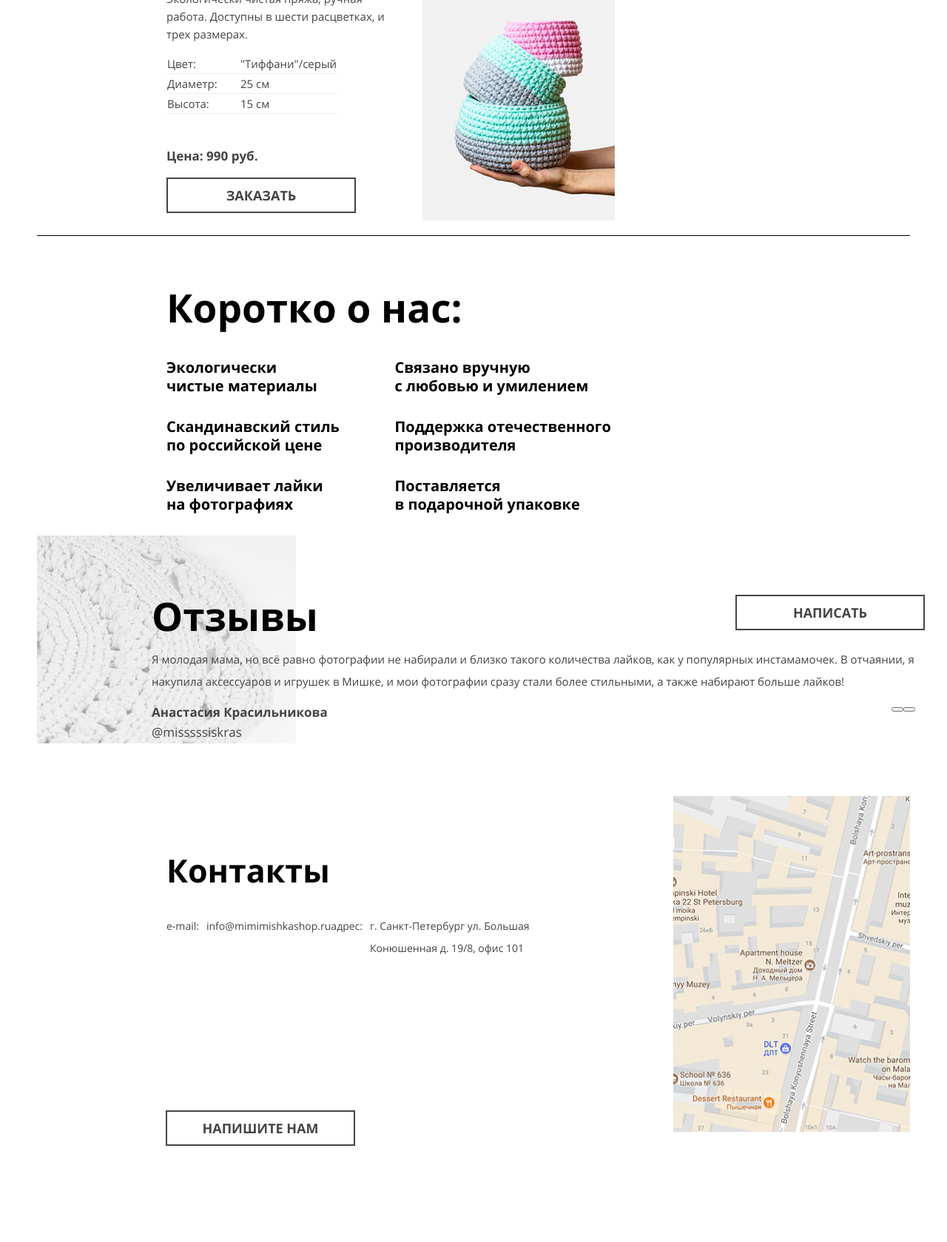
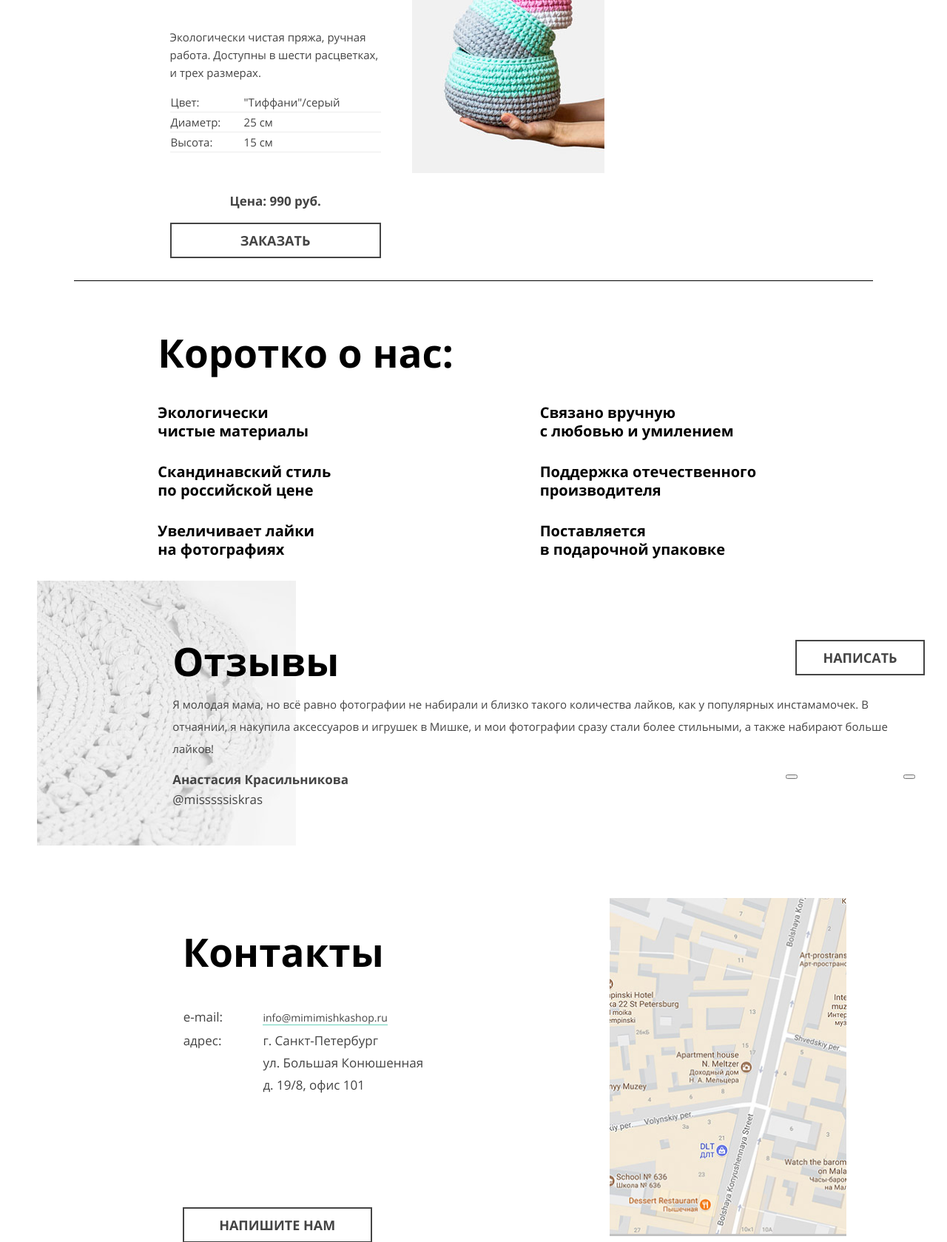
Before and after one commit to Olia-lia/1543349-mishka-21, a website: page source/index.html in a window 1280 px wide. Shown: the part 724-2403 px from the top of the page at 74% size. Drawn offline with nearby package versions, Linux system fonts and the light colour scheme; files that its build step writes are made by us from their sources.

Commit message:
исправлена сетка главной страницы

```diff
--- a/source/index.html
+++ b/source/index.html
@@ -11,10 +11,13 @@
     <header class="page-header">
       <div class="page-header__index">
           <div class="page-header__logo">
-            <a href=""><img src="img/mishka-logo-mobile.svg" width="86" height="35" alt="логотип магазина Мишка"></a>
+            <picture>
+              <source media="(min-width: 1150px)" srcset="img/mishka-logo-desktop.svg">
+              <source media="(min-width: 768px)" srcset="img/mishka-logo-tablet.svg">
+              <img src="img/mishka-logo-mobile.svg" width="86" height="35" alt="логотип магазина Мишка"></a>
           </div>
-          <button class="main-nav__toggle main-nav--closed main-nav--nojs" type="button" aria-label="Открыть меню"></button>
-          <nav class="main-nav">
+          <button class="main-nav__toggle main-nav__toggle--closed main-nav__toggle--nojs" type="button" aria-label="Открыть меню"></button>
+          <nav class="main-nav main-nav--opened main-nav--nojs">
             <ul class="main-nav__list">
               <li class="main-nav__item"><a href="catalog.html" class="main-nav__link main-nav__link--catalog">Каталог товаров</a></li>
               <li class="main-nav__item"><a href="form.html" class="main-nav__link main-nav__link--order">Вязание на заказ</a></li>
@@ -42,25 +45,31 @@
         <div class="featured__wrapper">
           <div class="featured__wrapper-inner">
             <h2 class="featured__title section-title">Вязаные корзинки</h2>
-            <span class="featured__label">Товар недели</span>
+            <div class="featured__label"><span >Товар<br> недели</span></div>
             <div class="featured__description description">
               <p class="description__text">Экологически чистая пряжа, ручная работа. Доступны в шести расцветках, и трех размерах.</p>
               <table class="description__list">
                 <tr class="description__item">
                   <td class="description__parametr">Цвет:</td>
-                  <td>"Тиффани"/серый</td>
+                  <td class="description__value">"Тиффани"/серый</td>
                 </tr>
                 <tr class="description__item">
                   <td class="description__parametr">Диаметр:</td>
-                  <td>25 см</td>
+                  <td class="description__value">25 см</td>
                 </tr>
                 <tr class="description__item">
                   <td class="description__parametr">Высота:</td>
-                  <td>15 см</td>
+                  <td class="description__value">15 см</td>
                 </tr>
               </table>
             </div>
-            <div class="featured__picture"><img src="img/triple-set-mobile 1.jpg" width="260" height="315" alt=""></div>
+            <div class="featured__picture">
+              <picture>
+                <source media="(min-width: 1150px)" srcset="img/triple-set-desktop 1.jpg">
+                <source media="(min-width: 768px)" srcset="img/triple-set-tablet 1.jpg">
+                <img src="img/triple-set-mobile 1.jpg" width="260" height="315" alt="">
+              </picture>
+            </div>
             <div class="featured__order-wrapper">
               <p class="featured__price">Цена: 990 руб.</p>
               <a class="featured__link button">Заказать</a>
@@ -125,21 +134,19 @@
           <div class="contacts__container-inner">
 
             <h2 class="contacts__title">Контакты</h2>
-            <ul class="contacts__list">
-              <li class="contacts__item">
-                <p class="contacts__text contacts__text--name">e-mail:</p>
-                <p class="contacts__text contacts__text--value"><a class="contacts__link" href="mailto:info@mimimishkashop.ru">info@mimimishkashop.ru</a></p>
-              </li>
-              <li class="contacts__item">
-                <p class="contacts__text contacts__text--name">адрес:</p>
-                <p class="contacts__text contacts__text--value">г. Санкт-Петербург ул. Большая Конюшенная д. 19/8, офис 101</p>
-              </li>
-            </ul>
+            <table class="contacts__list">
+              <tr class="contacts__item">
+                <td class="contacts__text contacts__text--name">e-mail:</td>
+                <td class="contacts__text contacts__text--value"><a class="contacts__link" href="mailto:info@mimimishkashop.ru">info@mimimishkashop.ru</a></td>
+              </tr>
+              <tr class="contacts__item">
+                <td class="contacts__text contacts__text--name">адрес:</td>
+                <td class="contacts__text contacts__text--value">г. Санкт-Петербург<br> ул. Большая Конюшенная<br> д. 19/8, офис 101</td>
+              </tr>
+            </table>
           </div>
-          <div class="contacts__map modal-map">
-            <a href="modal-map__link">
-              <img class="modal-map__image" src="img/map-mobile@1x 1.png" width="320" height="424" alt="Офис по адресу: Большая Конюшенная ул., д.19/8">
-            </a>
+          <div class="contacts__map">
+              <img class="contacts-map__image" src="img/map-mobile@1x 1.png" width="320" height="424" alt="Офис по адресу: Большая Конюшенная ул., д.19/8">
           </div>
           <a class="contacts__write button" href="">Напишите нам</a>
         </div>
--- a/source/less/blocks/about.less
+++ b/source/less/blocks/about.less
@@ -7,12 +7,12 @@
   margin-bottom: 58px;
 
   @media (min-width: @tablet-width) {
-    .center(50px);
+    padding: 0 50px;
     margin: 0 auto;
   }
 
   @media (min-width: @desktop-width) {
-    .desktop-indent(225px);
+    .desktop-indent();
   }
 }
 
@@ -25,6 +25,7 @@
 }
 
 .about__list {
+  width: 100%;
   list-style: none;
   margin: 0;
   padding: 0;
--- a/source/less/blocks/contacts.less
+++ b/source/less/blocks/contacts.less
@@ -8,20 +8,25 @@
 .contacts__container {
   @media (min-width: @desktop-width) {
     position: relative;
-    display: flex;
-    justify-content: space-between;
+    box-sizing: border-box;
+    display: grid;
+    grid-template-columns: 1fr 50%;
+    margin: 0 auto;
+    .desktop-indent();
   }
 }
 
 .contacts__container-inner {
   padding: 40px 30px;
+  box-sizing: border-box;
 
   @media (min-width: @tablet-width) and (max-width: 1149px) {
-    .center(50px);
+    padding: 0 50px;
   }
 
   @media (min-width: @desktop-width) {
-    .desktop-indent();
+    padding: 0;
+    grid-column: 1;
   }
 }
 
@@ -32,47 +37,50 @@
   @media (min-width: @tablet-width) {
     .text-size(43px; 50px; 700);
   }
+
+  @media (min-width: @desktop-width) {
+    .text-size(53px; 57px; 700);
+  }
 }
 
 .contacts__list {
-  list-style: none;
-  margin: 0;
-  padding: 0;
-  display: flex;
-  justify-content: space-between;
+  width: 100%;
+  border-collapse: collapse;
+  margin-bottom: 10px;
+}
 
-  @media (min-width: @tablet-width) {
-    display: flex;
+.contacts__item {
+  @media (min-width: @tablet-width) and (max-width: 1149px) {
+    width: 50%;
+    display: inline-block;
   }
 }
 
-.contacts__item {
-  display: flex;
-  flex-wrap: wrap;
+.contacts__item:nth-child(2) {
+  @media (min-width: @tablet-width) and (max-width: 1149px) {
+    float: right;
+  }
 }
 
 .contacts__text {
-  padding: 0;
-  margin: 0;
+  vertical-align: top;
   .text-size(14px; 30px; 400);
   color: @graphite;
-}
 
-.contacts__text--name {
-  padding-right: 10px;
-}
-
-.contacts__text--value {
-  max-width: 185px;
+  &--name {
+    padding-right: 7px;
+  }
 
   @media (min-width: @tablet-width) {
-    max-width: 260px;
+    padding-bottom: 0;
+    .text-size(17px; 30px; 400);
   }
 }
 
 .contacts__link {
   .link-decoration(#444444);
   .text-size(14px; 30px; 400);
+  border-bottom: 1px solid #6ad1ba;
 }
 
 .contacts__write {
@@ -81,17 +89,22 @@
   margin-bottom: 31px;
 
   @media (min-width: @desktop-width) {
-    position: absolute;
-    bottom: 0;
-    left: 174px;
+    grid-column: 1;
+    grid-row: 2;
+    margin-left: 0;
   }
 }
 
-.modal-map__link {
-  .link-decoration(@graphite);
-  .text-size(14px; 30px; 400);
+.contacts__map {
+  margin: auto;
+  box-sizing: content-box;
+  min-width: 320px;
+  margin-bottom: 40px;
+  background: #c1c1c1;
+
+  @media (min-width: @desktop-width) {
+    box-sizing: border-box;
+    height: 457px;
+    grid-row: ~"1 / 3";
+  }
 }
-
-.modal-map__image {
-  margin-bottom: 40px;
-}
--- a/source/less/blocks/featured.less
+++ b/source/less/blocks/featured.less
@@ -1,6 +1,5 @@
 .featured {
   margin-bottom: 31px;
-
 
   @media (min-width: @tablet-width) {
     margin-bottom: 50px;
@@ -12,59 +11,70 @@
   }
 }
 
+.featured__wrapper {
+  padding: 0 30px;
+
+  @media (min-width: @tablet-width) {
+    padding: 0 50px;
+  }
+}
+
 .featured__wrapper-inner {
-  padding: 0 30px;
+  box-sizing: border-box;
+  border-bottom: 1px solid #000000;
   display: flex;
   flex-direction: column;
-  align-items: center;
-  border-bottom: 1px solid #000000;
-
+  justify-content: flex-start;
 
   @media (min-width: @tablet-width) {
     position: relative;
-    padding: 0 50px;
     display: grid;
-    grid-template-columns: 292px 1fr;
+    grid-template-columns: 1fr 50%;
     grid-column-gap: 42px;
   }
 
   @media (min-width: @desktop-width) {
-    .desktop-indent();
-    margin: auto;
-    display: grid;
-    grid-template-columns: 1fr 2fr;
+    padding-left: 12%;
+    grid-template-columns: 30% 50%;
   }
 }
 
 .featured__title {
+  padding: 0;
+  margin: 0;
+  align-self: left;
+
   @media (min-width: @tablet-width) {
+    margin-bottom: 38px;
     grid-column: ~"1 / 3";
-    grid-row: 1;
+    width: 100%;
+    text-align: left;
   }
 
   @media (min-width: @desktop-width) {
     grid-column: ~"1 / 3";
+    grid-row: 2;
+    text-align: left;
+    z-index: 2;
   }
 }
 
 .featured__label {
-  margin: 0 auto;
   .text-size(17px; 20px; 700);
   font-style: normal;
   text-transform: uppercase;
   color: #63d1bb;
+  align-self: left;
 
   @media (min-width: @tablet-width) and (max-width: 1149px) {
     position: absolute;
-    left: 605px;
+    right: 0;
     top: 0;
-    width: 100px;
   }
 
   @media (min-width: @desktop-width) {
     position: absolute;
-    width: 100px;
-    left: 85px;
+    left: 0;
     top: 0;
   }
 }
@@ -77,6 +87,8 @@
 
   @media (min-width: @desktop-width) {
     grid-column: 1;
+    grid-row: 3;
+    text-align: left;
   }
 }
 
@@ -88,9 +100,11 @@
 .description__list {
   .text-size(15px; 24px; 400);
   color: @graphite;
+  width: 100%;
   border-collapse: collapse;
   margin-bottom: 28px;
   align-self: left;
+  border-bottom: 1px solid #ececec;
 }
 
 .featured__picture {
@@ -106,12 +120,14 @@
 
 .description__item {
   border-bottom: 1px solid #ececec;
-  margin: auto;
-  width: 100%;
 }
 
 .description__parametr {
-  min-width: 97px;
+  width: 97px;
+}
+
+.description__value {
+  width: auto;
 }
 
 .featured__order-wrapper {
@@ -121,14 +137,17 @@
 
   @media (min-width: @desktop-width) {
     grid-column: 1;
+    grid-row: 4;
   }
 }
 
 .featured__price {
   .text-size(17px; 24px; 700);
   color: @graphite;
+  text-align: center;
 }
 
 .featured__link {
+  width: 100%;
   margin-bottom: 30px;
 }
--- a/source/less/blocks/main-nav.less
+++ b/source/less/blocks/main-nav.less
@@ -75,7 +75,7 @@
 
 .main-nav__item:nth-child(3) {
   @media (min-width: @tablet-width) and (max-width: 1149px) {
-    grid-column: ~"1 / 4";
+    grid-column: ~ "1 / 4";
     grid-row: 1;
     text-align: right;
     padding-top: 35px;
@@ -138,16 +138,46 @@
 }
 
 //Кнопка
+.toggle-parametrs(@width; @height; @background-color) {
+  height: @height;
+  width: @width;
+  background-color: @background-color;
+}
+
 .main-nav__toggle {
   position: absolute;
-  top: 32px;
-  right: 33px;
+  top: 0;
+  right: 0;
+  .toggle-parametrs(1px; 1px; none);
   cursor: pointer;
+  border: none;
 
-  .toggle-parametrs(@width; @height; @background-color) {
-    height: @height;
-    width: @width;
-    background-color: @background-color;
+  &::before,
+  &::after {
+    content: "";
+    position: absolute;
+    top: 29px;
+    right: 29px;
+    left: auto;
+    cursor: pointer;
+    .toggle-parametrs(26px; 2px; #000000);
+  }
+
+  &::before {
+    transform: rotate(45deg);
+  }
+
+  &::after {
+    transform: rotate(-45deg);
+  }
+
+  @media (min-width: @tablet-width) {
+    display: none;
+  }
+}
+
+/*.main-nav__toggle {
+
   }
   .toggle-parametrs(20px; 2px; #000000);
   border: none;
@@ -172,3 +202,4 @@
 .main-nav__toggle::after {
   transform: translate(-8px, 4px);
 }
+*/
--- a/source/less/blocks/reviews.less
+++ b/source/less/blocks/reviews.less
@@ -9,19 +9,24 @@
 }
 
 .reviews__wrapper {
-  .center(30px);
+  padding: 0 30px;
 
   @media (min-width: @tablet-width) and (max-width: 1149px) {
-    .center(50px);
+    padding: 0 50px;
     padding-bottom: 50px;
   }
 
   @media (min-width: @desktop-width) {
     background: url("../img/review1.png") no-repeat 50px 0;
+    padding-bottom: 47px;
   }
 }
 
 .reviews__slider {
+  display: flex;
+  flex-direction: column;
+  justify-content: flex-start;
+
   @media (min-width: @tablet-width) {
     position: relative;
   }
@@ -72,8 +77,11 @@
 
 .reviews__link {
   text-decoration: none;
+  align-self: center;
+  width: 100%;
 
   @media (min-width: @tablet-width) {
+    width: 175px;
     position: absolute;
     z-index: 2;
     right: 0;
@@ -82,6 +90,8 @@
 }
 
 .reviews__arrows {
+  align-self: center;
+  width: 100%;
   display: flex;
   justify-content: space-between;
   padding: 13px;
@@ -90,6 +100,7 @@
   max-width: 260px;
 
   @media (min-width: @tablet-width) {
+    width: 175px;
     position: absolute;
     bottom: 0;
     right: 0;
--- a/source/less/global/mixin.less
+++ b/source/less/global/mixin.less
@@ -24,6 +24,6 @@
   padding: 0 @padding;
 }
 
-.desktop-indent(@padding: 175px) {
-  padding-left: @padding;
+.desktop-indent() {
+  padding-left: (175 * 100% / 1050);
 }
```
Also changed, not shown: source/less/blocks/page-header.less (+7 -3 lines), source/img/mishka-logo-desktop.svg (added), source/img/mishka-logo-tablet.svg (added), source/img/triple-set-desktop 1.jpg (added), source/img/triple-set-tablet 1.jpg (added).
